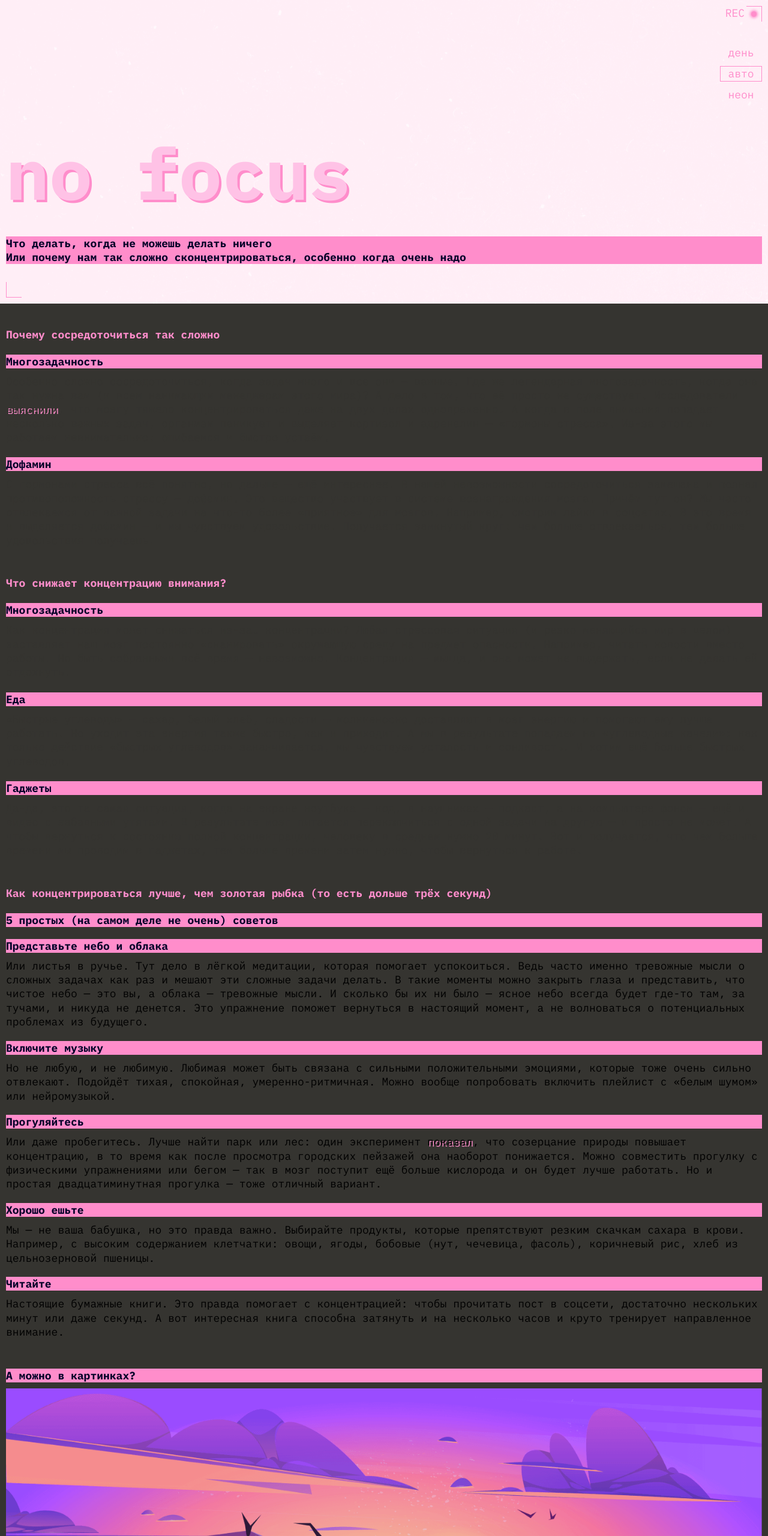
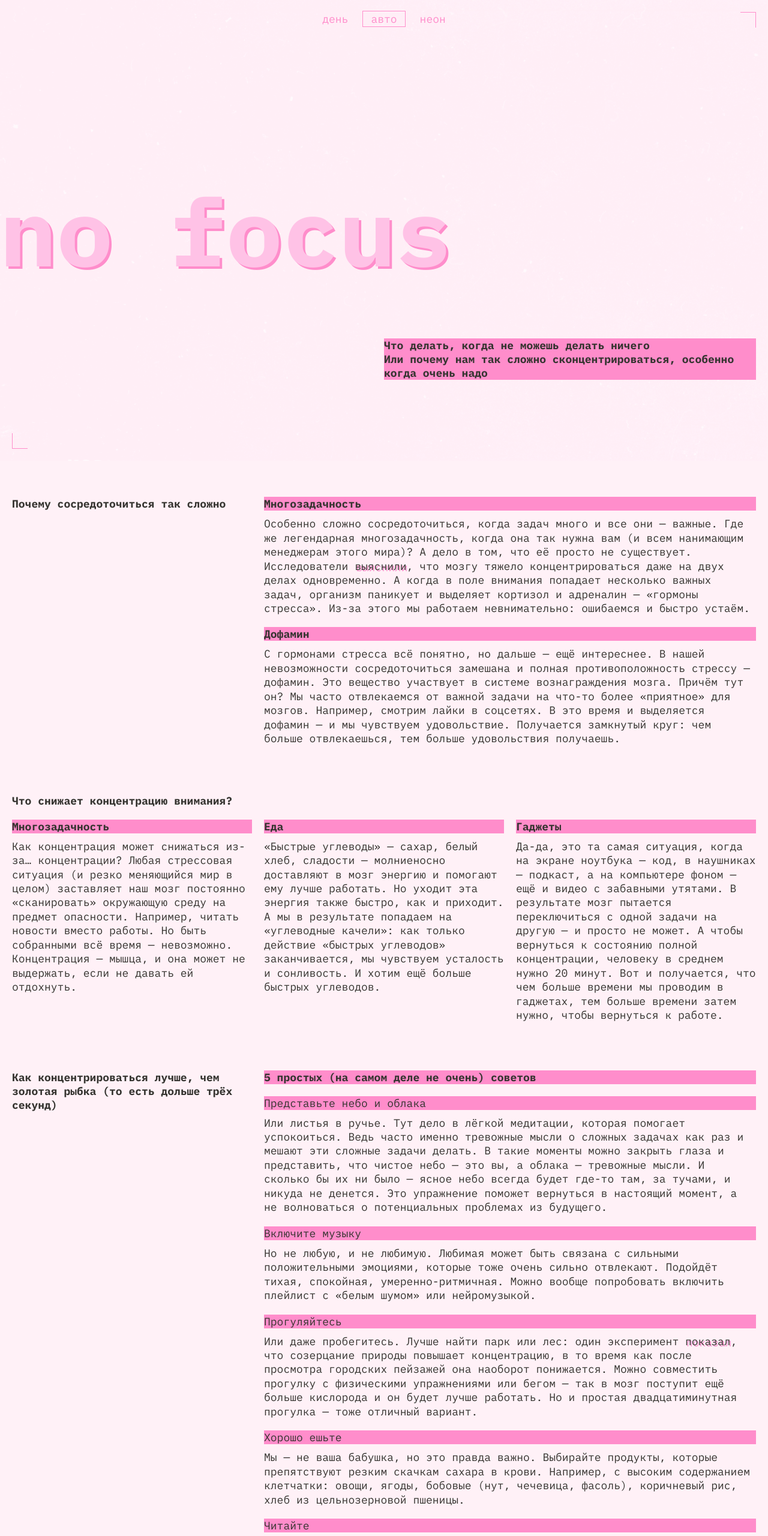
Before and after one commit to AlexanderGrankin/slozhno-sosredotochitsya-fd, a plain HTML site: page index.html in a window 1280 px wide. Shown: the top 2560 px of the page at 60% size. Drawn offline with Linux system fonts and the light colour scheme; files whose address does not match are found by name.

Commit message:
Доделан сайт

```diff
--- a/index.html
+++ b/index.html
@@ -53,7 +53,10 @@
     </header>
       <main class="main">
         <section class="first-section section">
+
           <h2 class="section-title first-section-title">Почему сосредоточиться так сложно</h2>
+
+          <div class="section-item">
             <h3 class="section-subtitle title-decor first-section-subtitle">Многозадачность</h3>
             <p class="section-text first-section-text">
               Особенно сложно сосредоточиться, когда задач много и все они — важные.
@@ -64,6 +67,9 @@
               паникует и выделяет кортизол и адреналин — «гормоны стресса». Из-за этого мы работаем
               невнимательно: ошибаемся и быстро устаём.
             </p>
+          </div>
+
+          <div class="section-item">
             <h3 class="section-subtitle title-decor first-section-subtitle">Дофамин</h3>
             <p class="section-text first-section-text">
               С гормонами стресса всё понятно, но дальше — ещё интереснее. В нашей невозможности сосредоточиться
@@ -72,9 +78,15 @@
               Например, смотрим лайки в соцсетях. В это время и выделяется дофамин — и мы чувствуем удовольствие.
               Получается замкнутый круг: чем больше отвлекаешься, тем больше удовольствия получаешь.
             </p>
+          </div>
+
         </section>
+
         <section class="second-section section">
-          <h2 class="section-title">Что снижает концентрацию внимания?</h2>
+
+          <h2 class="second-section-title section-title">Что снижает концентрацию внимания?</h2>
+
+          <div class="section-item">
             <h3 class="section-subtitle title-decor">Многозадачность</h3>
             <p class="section-text">
               Как концентрация может снижаться из-за… концентрации? Любая стрессовая ситуация (и резко меняющийся
@@ -82,7 +94,9 @@
               Например, читать новости вместо работы. Но быть собранными всё время — невозможно. Концентрация
                 — мышца, и она может не выдержать, если не давать ей отдохнуть.
             </p>
+          </div>
 
+          <div class="section-item">
             <h3 class="section-subtitle title-decor">Еда</h3>
             <p class="section-text">
               «Быстрые углеводы» — сахар, белый хлеб, сладости — молниеносно доставляют в мозг энергию и
@@ -90,7 +104,9 @@
               результате попадаем на «углеводные качели»: как только действие «быстрых углеводов» заканчивается,
               мы чувствуем усталость и сонливость. И хотим ещё больше быстрых углеводов.
             </p>
+          </div>
 
+          <div class="section-item">
             <h3 class="section-subtitle title-decor">Гаджеты</h3>
             <p class="section-text">
               Да-да, это та самая ситуация, когда на экране ноутбука — код, в наушниках — подкаст, а на
@@ -99,13 +115,19 @@
               человеку в среднем нужно 20 минут. Вот и получается, что чем больше времени мы проводим в гаджетах,
               тем больше времени затем нужно, чтобы вернуться к работе.
             </p>
+          </div>
+
         </section>
+
         <section class="third-section section">
+
           <h2 class="third-section-title section-title">Как концентрироваться лучше, чем золотая рыбка (то есть дольше трёх секунд)</h2>
+
+          <div class="advices">
+
             <h3 class="third-section-subtitle section-subtitle title-decor">5 простых (на самом деле не очень) советов</h3>
 
-          <ul class="advice-list">
-            <li class="advice-item">
+            <div class="advice-item">
               <h4 class="advice-title title-decor">Представьте небо и облака</h3>
               <p class="advice-text">
                 Или листья в ручье. Тут дело в лёгкой медитации, которая помогает успокоиться. Ведь часто именно
@@ -114,16 +136,18 @@
                 ни было — ясное небо всегда будет где-то там, за тучами, и никуда не денется. Это упражнение поможет
                 вернуться в настоящий момент, а не волноваться о потенциальных проблемах из будущего.
               </p>
-            </li>
-            <li class="advice-item">
+            </div>
+
+            <div class="advice-item">
               <h4 class="advice-title title-decor">Включите музыку</h3>
               <p class="advice-text">
                 Но не любую, и не любимую. Любимая может быть связана с сильными положительными эмоциями, которые
                 тоже очень сильно отвлекают. Подойдёт тихая, спокойная, умеренно-ритмичная. Можно вообще попробовать
                   включить плейлист с «белым шумом» или нейромузыкой.
               </p>
-            </li>
-            <li class="advice-item">
+            </div>
+
+            <div class="advice-item">
               <h4 class="advice-title title-decor">Прогуляйтесь</h3>
               <p class="advice-text">
                 Или даже пробегитесь. Лучше найти парк или лес: один эксперимент <span class="accent-text">показал</span>,
@@ -131,34 +155,38 @@
                 Можно совместить прогулку с физическими упражнениями или бегом — так в мозг поступит ещё больше
                 кислорода и он будет лучше работать. Но и простая двадцатиминутная прогулка — тоже отличный вариант.
               </p>
-            </li>
-            <li class="advice-item">
+            </div>
+
+            <div class="advice-item">
               <h4 class="advice-title title-decor">Хорошо ешьте</h3>
               <p class="advice-text">
                 Мы — не ваша бабушка, но это правда важно. Выбирайте продукты, которые препятствуют резким скачкам сахара
                 в крови. Например, с высоким содержанием клетчатки: овощи, ягоды, бобовые (нут, чечевица, фасоль),
                 коричневый рис, хлеб из цельнозерновой пшеницы.
               </p>
-            </li>
-            <li class="advice-item">
+            </div>
+
+            <div class="advice-item">
               <h4 class="advice-title title-decor">Читайте</h3>
               <p class="advice-text">
                 Настоящие бумажные книги. Это правда помогает с концентрацией: чтобы прочитать пост в соцсети,
                 достаточно нескольких минут или даже секунд. А вот интересная книга способна затянуть и на несколько часов
                 и круто тренирует направленное внимание.
               </p>
-            </li>
-          </ul>
+            </div>
+
+          </div>
         </section>
-        <section class="fourth-section section">
-          <h3 class="fourth-section-subtitle section-subtitle title-decor">А можно в картинках?</h3>
-          <div class="gallery">
-            <img src="./images/sunset.png" alt="Изображение с горами, небом и облаками" loading="lazy" class="gallery-image">
-            <img src="./images/ice-cream.png" alt="Изображение с мороженым" loading="lazy" class="gallery-image">
-            <img src="./images/tape.png" alt="Изображение с кассетой" loading="lazy" class="gallery-image">
-            <img src="./images/books.png" alt="Изображение с книгами" loading="lazy" class="gallery-image">
-            <img src="./images/street.png" alt="Изображение с улицей, домами на улице" loading="lazy" class="gallery-image">
-          </div>
+        <section class="gallery section">
+
+          <h3 class="gallery-subtitle section-subtitle title-decor">А можно в картинках?</h3>
+
+          <img src="./images/sunset.png" alt="Изображение с горами, небом и облаками" loading="lazy" class="gallery-image sunset-image">
+          <img src="./images/ice-cream.png" alt="Изображение с мороженым" loading="lazy" class="gallery-image ice-cream-image">
+          <img src="./images/tape.png" alt="Изображение с кассетой" loading="lazy" class="gallery-image tape-image">
+          <img src="./images/books.png" alt="Изображение с книгами" loading="lazy" class="gallery-image books-image">
+          <img src="./images/street.png" alt="Изображение с улицей, домами на улице" loading="lazy" class="gallery-image street-image">
+
         </section>
       </main>
       <footer class="footer">
--- a/styles/dark.css
+++ b/styles/dark.css
@@ -9,15 +9,16 @@
     Так стили написанные ниже будут иметь больший вес,
     чем стили в медиазапросе предпочтений пользователя
   */
-  --bold-weight: bold;
-  --regular-weight: normal;
-  --normal-text-size: 18px;
-  --text-font-family: 'IBM Plex mono';
+  --background-image: url("../images/cover-image-dark.png");
   --accent-color: #FF0070;
   --h1-color: #DB00FF;
-  --background-image: url("../images/cover-image-dark.png");
   --background-color: #000028;
+  --title-decor-text-color: #000028;
   --text-color: #F1B2CE;
+  --button-hover-color: #FF007066;
+  --title-text-color: #FF0070;
+  --record-text-display: inline;
+  --record-dot-display: block;
 }
 
 .theme-dark .page {
--- a/styles/light.css
+++ b/styles/light.css
@@ -9,15 +9,16 @@
     Так стили написанные ниже будут иметь больший вес,
     чем стили в медиазапросе предпочтений пользователя
   */
-  --bold-weight: bold;
-  --regular-weight: normal;
-  --normal-text-size: 18px;
-  --text-font-family: 'IBM Plex mono';
+  --background-image: url("../images/cover-image-light.png");
   --accent-color: #FF8DCB;
   --h1-color: #FFC2E6;
-  --background-image: url("../images/cover-image-light.png");
-  --background-color: #353430;
+  --background-color: #FFF1F7;
+  --title-decor-text-color: #353430;
   --text-color: #353430;
+  --button-hover-color: #32312D66;
+  --title-text-color: #353430;
+  --record-text-display: none;
+  --record-dot-display: none;
 }
 
 .theme-light .page {
@@ -27,14 +28,15 @@
 @media (prefers-color-scheme: light) {
   :root {
     /* Дублируем переменные светлой темы */
-    --bold-weight: bold;
-    --regular-weight: normal;
-    --normal-text-size: 18px;
-    --text-font-family: 'IBM Plex mono';
+    --background-image: url("../images/cover-image-light.png");
     --accent-color: #FF8DCB;
     --h1-color: #FFC2E6;
-    --background-image: url("../images/cover-image-light.png");
-    --background-color: #353430;
+    --background-color: #FFF1F7;
+    --title-decor-text-color: #353430;
     --text-color: #353430;
+    --button-hover-color: #32312D66;
+    --title-text-color: #353430;
+    --record-text-display: none;
+    --record-dot-display: none;
   }
 }
--- a/styles/style.css
+++ b/styles/style.css
@@ -5,14 +5,15 @@
   background-image: var(--background-image);
   background-position: center;
   background-attachment: fixed;
-  font-size: var(--normal-text-size);
-  font-weight: var(--regular-weight);
-  font-family: var(--text-font-family), sans-serif;
+  background-repeat: no-repeat;
+  background-size: cover;
+  font-size: 18px;
+  font-weight: normal;
+  font-family: 'IBM Plex mono', sans-serif;
   padding: 0;
   margin: 0;
   box-sizing: border-box;
   width: 100%;
-  overflow-x: hidden;
 }
 
 .header__theme-menu{
@@ -37,12 +38,23 @@
   color: var(--accent-color);
   line-height: 22px;
   border: 0;
-  font-family: var(--text-font-family);
-  font-size: var(--normal-text-size);
+  font-family: 'IBM Plex mono', sans-serif;
+  font-size: 18px;
+  cursor: pointer;
+  border: 1px solid transparent;
+}
+
+.header__theme-menu-button:hover{
+  border: 1px solid var(--button-hover-color);
+}
+
+.header__theme-menu-button:focus-visible{
+  border-bottom: 1px solid var(--accent-color);
 }
 
 .header__theme-menu-button_type_auto{
   border: 1px solid var(--accent-color);
+  pointer-events: none;
 }
 
 .header-title{
@@ -55,7 +67,7 @@
 
 .title-decor{
   background-color: var(--accent-color);
-  font-weight: var(--bold-weight);
+  font-weight: bold;
   color: var(--title-decor-text-color);
 }
 
@@ -77,6 +89,10 @@
   gap: 2.96px;
 }
 
+.record-text{
+  display: var(--record-text-display);
+}
+
 .record-top-right-corner{
   width: 25px;
   height: 25px;
@@ -94,6 +110,7 @@
   border-radius: 50%;
   box-shadow: 0px 0px 4px 2px var(--accent-color);
   background-color: var(--accent-color);
+  display: var(--record-dot-display);
 }
 
 .header-bottom-left-corner{
@@ -109,70 +126,59 @@
 .main{
   background-color: var(--background-color);
   padding: 40px 10px 0 10px;
+  display: grid;
+  row-gap: 50px;
 }
 
 .section{
   display: grid;
-  row-gap: 10px;
-  margin-top: 48px;
-}
-
-.section:nth-child(1){
-  margin-top: 0;
+  grid-template-columns: 1fr;
+  row-gap: 20px;
 }
 
 .section-title{
-  grid-column: 1;
-  color: var(--accent-color);
-  font-weight: var(--bold-weight);
+  color: var(--title-text-color);
+  font-weight: bold;
   font-size: 18px;
   margin: 0;
 }
 
 .section-subtitle{
-  grid-column: 1;
   font-size: 18px;
-  margin-top: 12px;
-  margin-bottom: 0;
+  margin: 0;
 }
 
 .section-text{
-  grid-column: 1;
   margin: 0;
   color: var(--text-color);
-  line-height: 23.36px;
+  line-height: 23.45px;
+  padding-top: 10px;
+}
+
+.section-item{
+  grid-column: 1;
 }
 
 .accent-text{
   text-shadow: 2px 2px 0 var(--accent-color);
 }
 
-.advice-list{
-  list-style: none;
-  padding-left: 0;
-  margin-left: 0;
-  margin-top: 0;
+.advices{
+  margin: 0;
   display: grid;
-  row-gap: 10px;
+  row-gap: 20px;
 }
 
 .advice-title{
   margin: 0;
-  margin-top: 10px;
+  font-weight: normal;
 }
 
 .advice-text{
   margin: 0;
   line-height: 23.45px;
   margin-top: 10px;
-}
-
-.fourth-section-subtitle{
-  margin: 0;
-}
-
-.fourth-section{
-  margin-top: 31px;
+  color: var(--text-color);
 }
 
 .gallery-image{
@@ -221,3 +227,196 @@
   left: 10px;
   position: absolute;
 }
+
+@media(width >= 768px){
+  .header__theme-menu{
+    padding-top: 173px;
+  }
+
+  .header{
+    padding: 0 20px 183px 20px;
+  }
+
+  .header-title{
+    font-size: clamp(7.5rem, 0.5625rem + 14.4531vw, 9.8125rem) ;
+    margin-top: 178px;
+    margin-left: -20px;
+  }
+
+  .header-text{
+    inline-size: 50%;
+    margin: 161px 0 0 auto;
+  }
+
+  .record{
+    top: 20px;
+    right: 20px;
+  }
+
+  .header-bottom-left-corner{
+    bottom: 20px;
+    left: 20px;
+  }
+
+  .main{
+    padding: 60px 20px 0 20px;
+    gap: 80px;
+  }
+
+  .section{
+    grid-template-columns: repeat(3, 1fr);
+    column-gap: 40px;
+  }
+
+  .first-section .section-item{
+    grid-column: 2/4;
+  }
+
+  .second-section{
+    grid-template-columns: repeat(3, 1fr);
+  }
+
+  .second-section-title{
+    grid-column: 1;
+  }
+
+  .second-section .section-item{
+    grid-column: 1/4;
+  }
+
+  .third-section{
+    grid-template-columns: 1fr 2fr;
+    column-gap: 20px;
+  }
+
+  .third-section-subtitle{
+    grid-column: 1;
+  }
+
+  .gallery{
+    grid-template-columns: repeat(3, auto);
+    grid-template-rows: repeat(4, auto);
+    gap: 20px;
+    padding-bottom: 60px;
+  }
+
+  .gallery-subtitle{
+    grid-row: 1;
+    grid-column: 1/4;
+  }
+
+  .sunset-image{
+    grid-column: 1/3;
+    grid-row: 2/3;
+  }
+
+  .ice-cream-image{
+    grid-column: 3/4;
+    grid-row: 2/4;
+  }
+
+  .tape-image{
+    grid-column: 1/2;
+    grid-row: 3/5;
+  }
+
+  .books-image{
+    grid-column: 2/3;
+    grid-row: 3/4;
+  }
+
+  .street-image{
+    grid-column: 2/4;
+    grid-row: 4/5;
+  }
+
+  .gallery-image{
+    width: 100%;
+    height: 100%;
+    object-fit: cover;
+  }
+
+  .footer-top-right-corner{
+  right: 20px;
+  top: 20px;
+  }
+
+  .footer-bottom-left-corner{
+    bottom: 20px;
+    left: 20px;
+  }
+
+  .footer-title {
+    padding: 433px 0;
+    font-size: clamp(7.5rem, 0.5625rem + 14.4531vw, 9.8125rem) ;
+  }
+}
+
+@media(width >= 1024px){
+  .header__theme-menu{
+    padding-top: 0;
+    display: flex;
+    justify-content: center;
+    width: auto;
+  }
+
+  .header__theme-menu-list{
+    display: flex;
+    flex-direction: row;
+    gap: 10px;
+    list-style: none;
+    padding-left: 0;
+    margin-left: 0;
+  }
+
+  .header__theme-menu-button{
+    padding: 1.5px 13px 1.5px 13px;
+  }
+
+  .header-title{
+    margin: 257px 0 0 -20px;
+  }
+
+  .header-text{
+    margin: 114px 0 0 auto;
+  }
+
+  .header{
+    padding: 0 20px 135px 20px;
+  }
+
+  .main{
+    padding: 60px 20px 0 20px;
+  }
+
+  .section{
+    column-gap: 20px;
+  }
+
+  .second-section{
+    grid-template-rows: auto 1fr;
+  }
+
+  .second-section .section-item{
+    grid-row: 2/3;
+    grid-column: auto;
+  }
+
+  .third-section{
+    column-gap: 10px;
+  }
+
+  .footer-top-right-corner{
+    right: 20px;
+    top: 20px;
+  }
+
+  .footer-bottom-left-corner{
+    bottom: 20px;
+    left: 20px;
+  }
+
+  .footer-title {
+    padding: 279px 0;
+  }
+}
--- a/styles/variables.css
+++ b/styles/variables.css
@@ -4,14 +4,14 @@
 */
 
 :root{
-  --bold-weight: bold;
-  --regular-weight: normal;
-  --normal-text-size: 18px;
-  --text-font-family: 'IBM Plex mono';
+  --background-image: url("../images/cover-image-dark.png");
   --accent-color: #FF0070;
   --h1-color: #DB00FF;
-  --background-image: url("../images/cover-image-dark.png");
   --background-color: #000028;
   --title-decor-text-color: #000028;
   --text-color: #F1B2CE;
+  --button-hover-color: #FF007066;
+  --title-text-color: #FF0070;
+  --record-text-display: inline;
+  --record-dot-display: block;
 }
```
Lines whose indentation alone changed are shown as unchanged.
